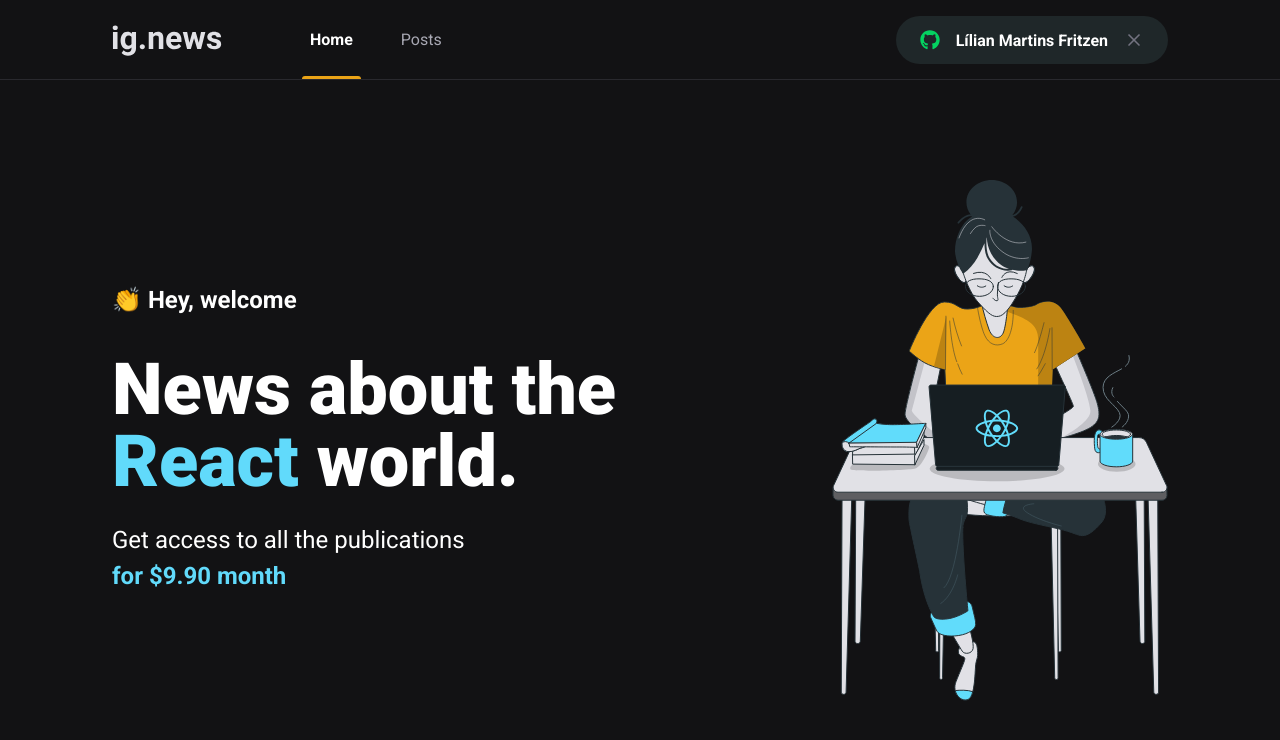
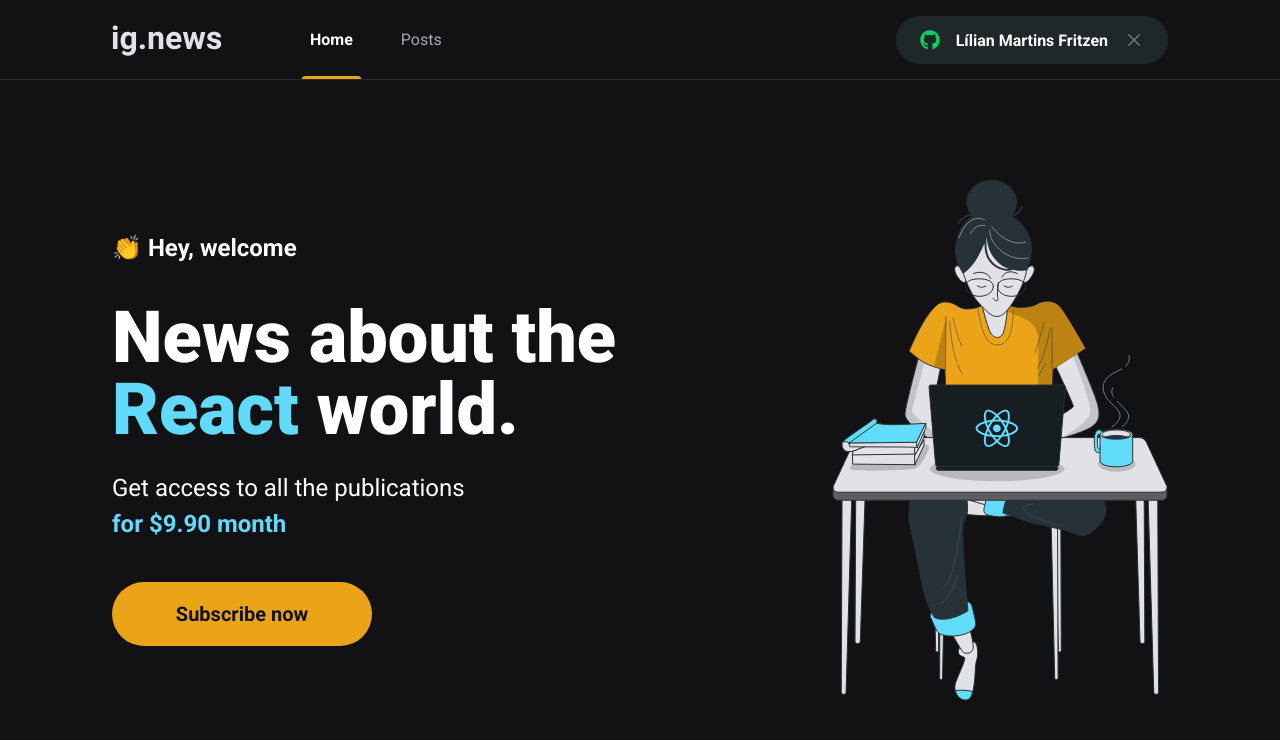
Before and after one commit to lilianmartinsfritzen/ignite-ignews, a Next.js app: page / in a window 1280 px wide. Shown: the top 740 px of the page. Built offline with nearby package versions, Linux system fonts and the light colour scheme; a web font is replaced by a local one.

Commit message:
style: stylized subscribe button

```diff
--- /dev/null
+++ b/src/components/SubscribeButton/index.tsx
@@ -0,0 +1,12 @@
+import styles from './styles.module.scss'
+
+export function SubscribeButton() {
+  return (
+    <button
+      type="button"
+      className={styles.subscribeButton}
+    >
+      Subscribe now
+    </button>
+  )
+}
--- /dev/null
+++ b/src/components/SubscribeButton/styles.module.scss
@@ -0,0 +1,20 @@
+.subscribeButton {
+  width: 260px;
+  height: 4rem;
+  border: 0;
+  border-radius: 2rem;
+  background-color: var(--yellow-500);
+  color: var(--gray-900);
+  font-size: 1.25rem;
+  font-weight: bold;
+
+  display: flex;
+  align-items: center;
+  justify-content: center;
+
+  transition: filter 0.2s;
+
+  &:hover {
+    filter: brightness(0.8);
+  }
+}
--- a/src/pages/home.module.scss
+++ b/src/pages/home.module.scss
@@ -38,4 +38,8 @@
       font-weight: bold;
     }
   }
+
+  button {
+    margin-top: 2.5rem;
+  }
 }
--- a/src/pages/index.tsx
+++ b/src/pages/index.tsx
@@ -1,5 +1,6 @@
 import Head from 'next/head'
 import Image from 'next/image'
+import { SubscribeButton } from '../components/SubscribeButton'
 
 import styles from './home.module.scss'
 
@@ -18,6 +19,8 @@
             Get access to all the publications <br />
             <span>for $9.90 month</span>
           </p>
+
+          <SubscribeButton />
         </section>
 
         <Image
```
